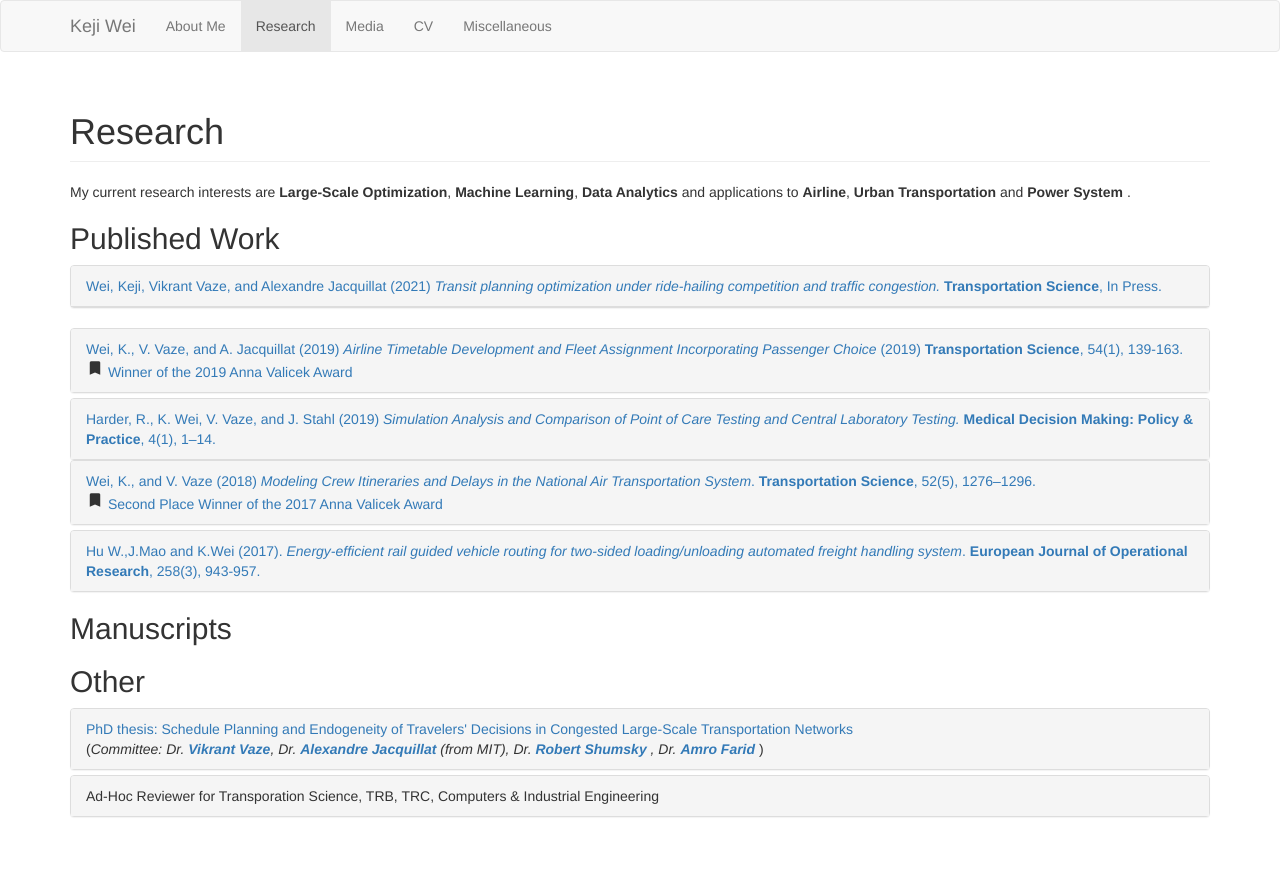
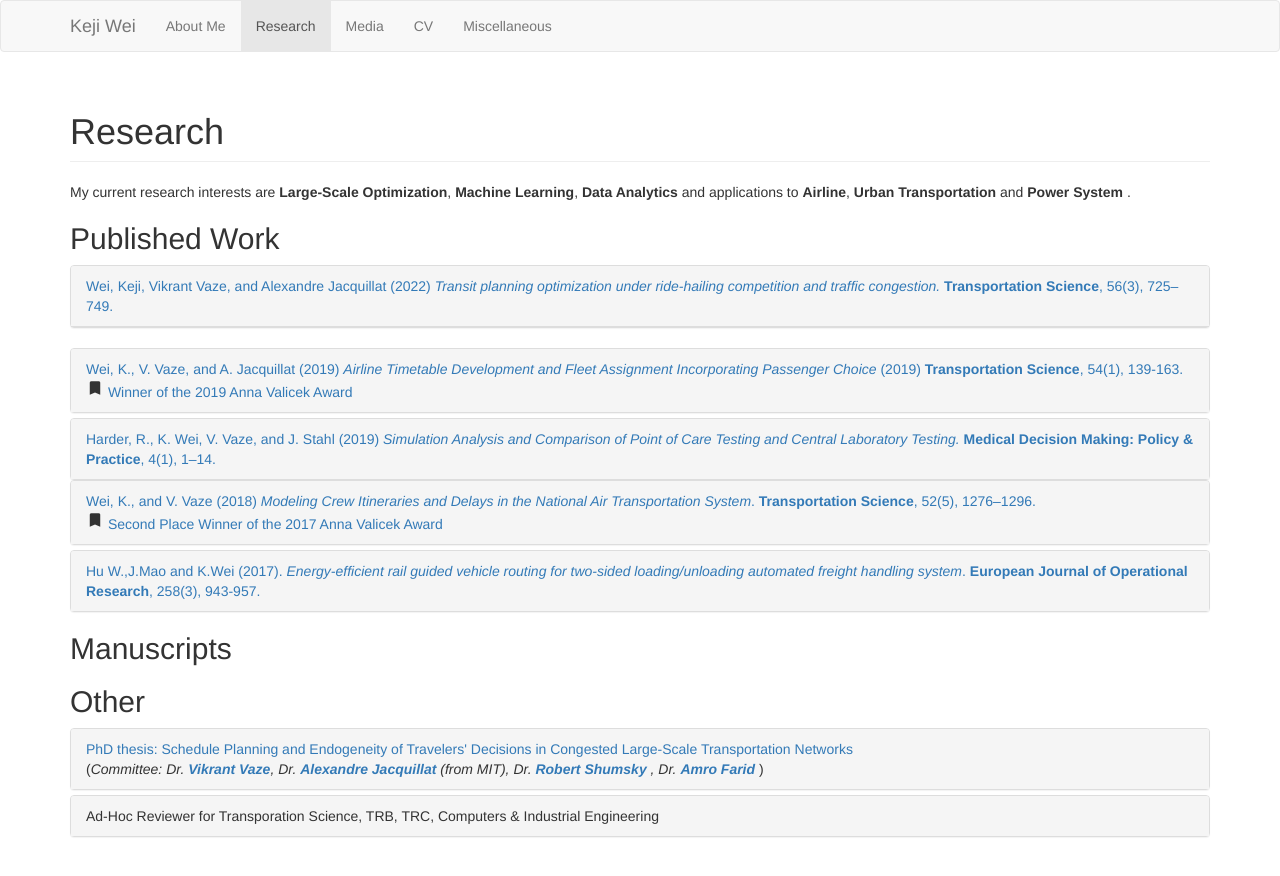
Before and after one commit to kejiwei/kejiwei.github.io, a Jekyll site: the page built from research.html, in a window 1280 px wide. Shown: the top 876 px of the page. Built offline with Jekyll 4.4.1, drawn with Linux system fonts in a browser that asks for light colours.

Commit message:
Update research.html

```diff
--- a/research.html
+++ b/research.html
@@ -16,10 +16,10 @@ tabname: Research
     <div class="panel panel-default">
       <div class="panel-heading">
           <a data-toggle="collapse" data-parent="#published" href="#collapse5">
-            Wei, Keji, Vikrant Vaze, and Alexandre Jacquillat (2021)
+            Wei, Keji, Vikrant Vaze, and Alexandre Jacquillat (2022)
             <em>Transit planning optimization under ride-hailing competition and traffic congestion.
             </em>
-            <strong>Transportation Science</strong>, In Press.
+            <strong>Transportation Science</strong>, 56(3), 725–749.
           </a>
       </div>
       <div id="collapse5" class="panel-collapse collapse">
```
